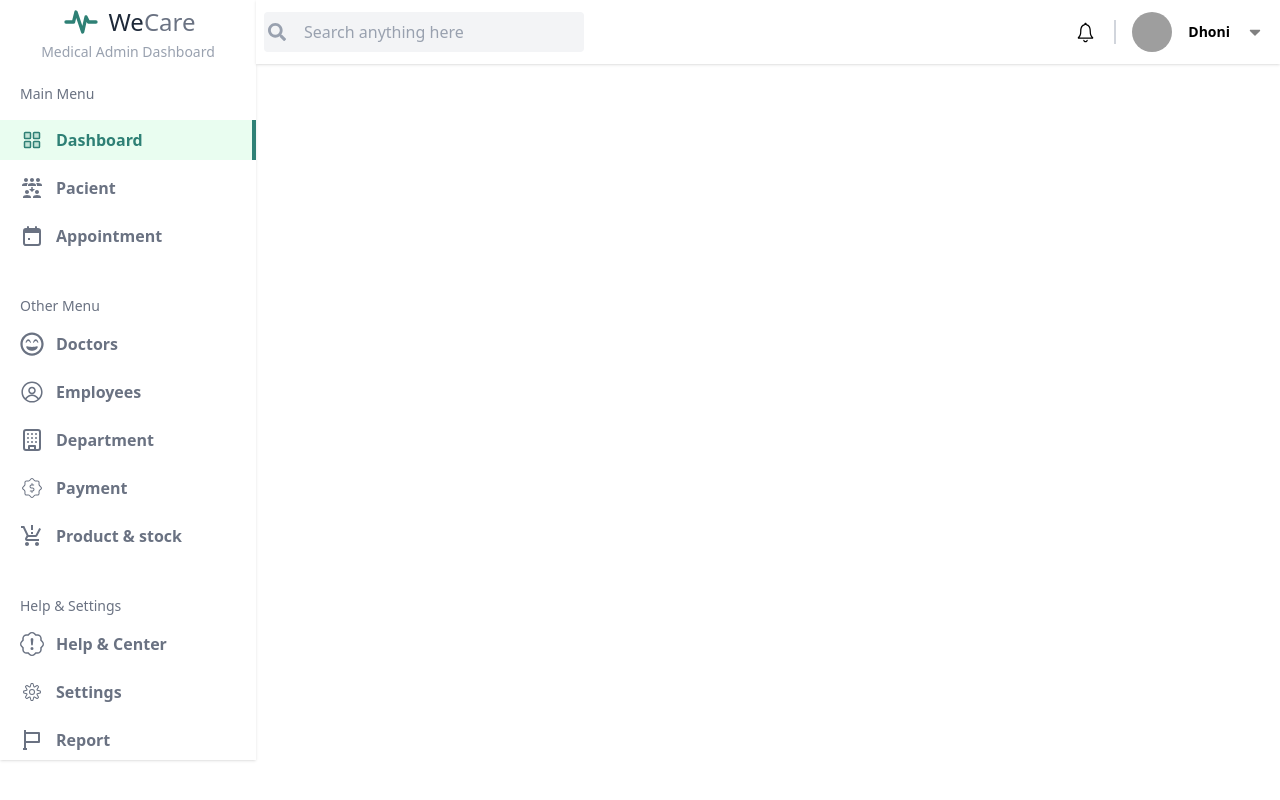
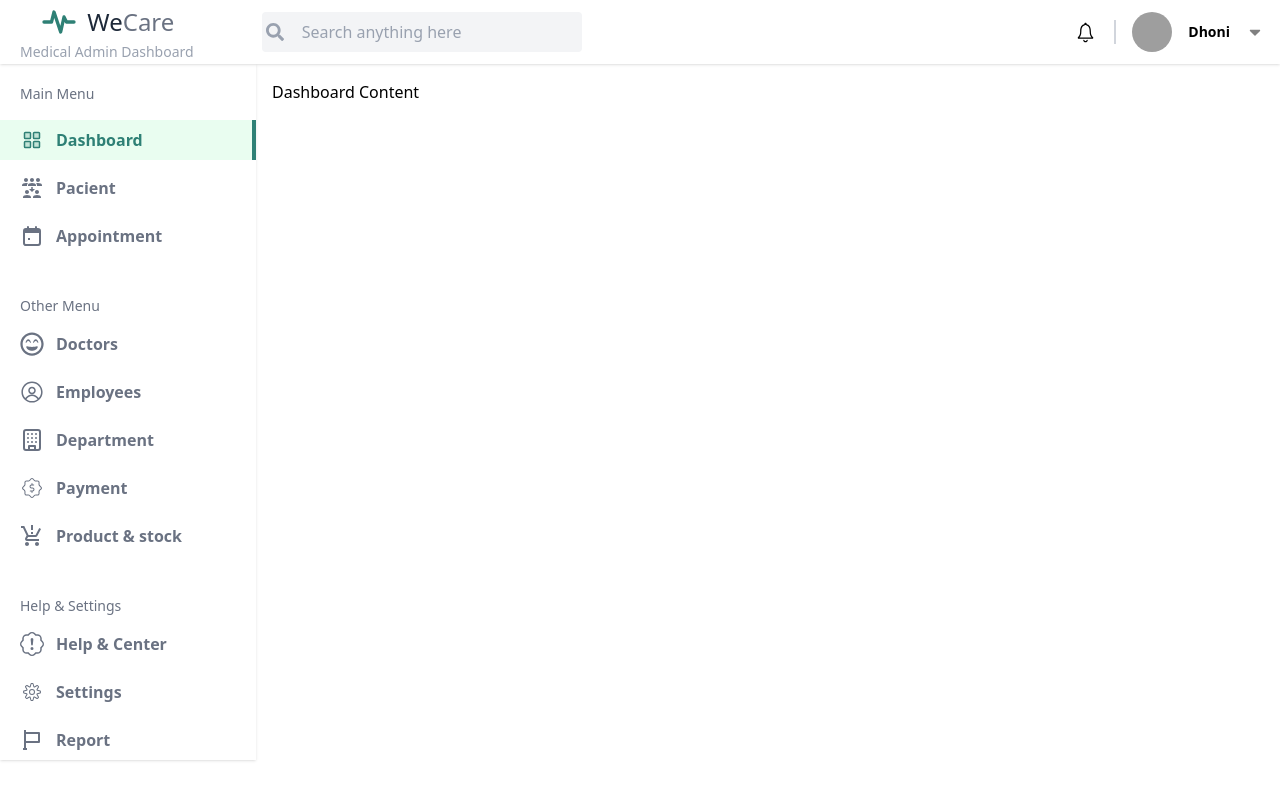
Before and after one commit to MahatoAmaR2/-Hospital-Management-Dashboard, a React (Vite) app: page / in a window 1280 px wide. Built offline with nearby package versions, Linux system fonts and the light colour scheme; grey boxes are pictures that could not be loaded.

Commit message:
add css in Header and sidebar , also add Dashboard file

```diff
--- a/src/App.jsx
+++ b/src/App.jsx
@@ -1,11 +1,13 @@
 import React from "react";
 import Header from "./components/Header";
+import Dashboard from "./pages/Dashboard";
 
 const App = () => {
   return (
     <>
       {/* <div className='text-3xl'>Har Har Mahadev</div> */}
       <Header />
+      <Dashboard />
     </>
   );
 };
--- a/src/components/Header.tsx
+++ b/src/components/Header.tsx
@@ -3,6 +3,7 @@ import { IoIosNotificationsOutline } from "react-icons/io";
 import { FaCaretDown, FaSearch, FaBars, FaTimes } from "react-icons/fa";
 import Sidebar from "./Sidebar";
 import profileImg from "../assets/profile.jpeg";
+import { TbActivityHeartbeat } from "react-icons/tb";
 
 const Header = () => {
   const [isSidebarOpen, setIsSidebarOpen] = useState(false);
@@ -10,24 +11,20 @@ const Header = () => {
   const toggleSidebar = () => setIsSidebarOpen(!isSidebarOpen);
 
   return (
-    <div className="flex">
+    <div className="">
       <div
-        className={`fixed md:static top-0 left-0 h-full z-20 transition-transform duration-300 ${
+        className={`fixed md:hidden top-16 left-0 h-full z-20 transition-transform duration-300 ${
           isSidebarOpen ? "translate-x-0" : "-translate-x-full"
         } md:translate-x-0`}
       >
         <Sidebar />
       </div>
 
-      {isSidebarOpen && (
-        <div
-          className="fixed inset-0 bg-black bg-opacity-30 z-10 md:hidden"
-          onClick={() => setIsSidebarOpen(false)}
-        ></div>
-      )}
 
       <div className="navbar flex justify-between items-center pr-4 py-2 w-full bg-white h-16 shadow relative z-30">
-        <div className="flex items-center gap-3">
+
+
+        <div className="flex items-center gap-3 ml-5">
           <button
             className="md:hidden p-2 rounded hover:bg-gray-100"
             onClick={toggleSidebar}
@@ -38,8 +35,21 @@ const Header = () => {
               <FaBars size={20} className="text-gray-700" />
             )}
           </button>
-
-          <div className="relative pl-2">
+<div className="h-16 hidden flex-col items-center justify-center md:flex">
+                  <div className="logo flex items-center gap-2">
+                    <TbActivityHeartbeat size={40} color="#2E8075" />
+                    <p className="font-medium text-2xl text-gray-800">
+                      We
+                      <span className="font-extralight text-2xl text-gray-500">
+                        Care
+                      </span>
+                    </p>
+                  </div>
+                  <p className="text-sm text-gray-400 font-medium">
+                    Medical Admin Dashboard
+                  </p>
+                </div>
+          <div className="relative pl-2 md:ml-12">
             <input
               type="text"
               placeholder="Search anything here"
--- a/src/components/Sidebar.tsx
+++ b/src/components/Sidebar.tsx
@@ -16,7 +16,7 @@ const Sidebar = () => {
   return (
     <>
       <div className="shadow w-3xs flex flex-col bg-white h-full overflow-y-auto">
-        <div className="h-16 flex flex-col items-center justify-center">
+        <div className="h-16 flex flex-col items-center justify-center md:hidden">
           <div className="logo flex items-center gap-2">
             <TbActivityHeartbeat size={40} color="#2E8075" />
             <p className="font-medium text-2xl text-gray-800">
--- /dev/null
+++ b/src/pages/Dashboard.jsx
@@ -0,0 +1,19 @@
+import React from 'react'
+import Sidebar from '../components/Sidebar'
+
+const Dashboard = () => {
+  return (
+    <>
+        <div className="flex">
+            <div className="sidebar hidden md:block">
+            <Sidebar />
+            </div>
+            <div className="p-4 flex-1">
+                Dashboard Content
+            </div>
+        </div>
+    </>
+  )
+}
+
+export default Dashboard
```
